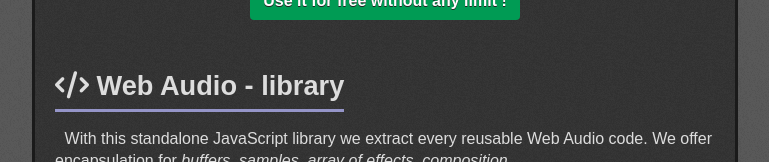
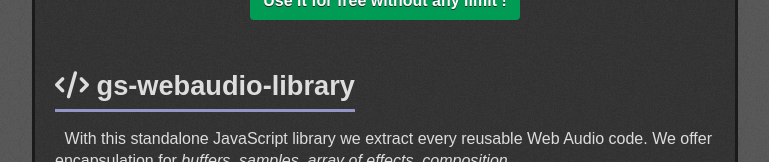
Before and after one commit to amilajack/gridsound.github.io, a plain HTML site: page index.html in a window 1280 px wide. Shown: the part 626-788 px from the top of the page, without its empty margins (255-1024 px from the left). Drawn offline with Linux system fonts and the light colour scheme.

Commit message:
"webaudio-library" -> "gs-webaudio-library"

```diff
--- a/index.html
+++ b/index.html
@@ -45,13 +45,13 @@
 		</section>
 
 		<section id="lib">
-			<h2><i class="fa fa-code"></i> Web Audio - library</h2>
+			<h2><i class="fa fa-code"></i> gs-webaudio-library</h2>
 			<p>
 				With this standalone JavaScript library we extract every reusable Web Audio code.
 				We offer encapsulation for <i>buffers, samples, array of effects, composition</i>.
 			</p>
 			<div class="btn-wrapper">
-				<a class="btn" href="https://github.com/GridSound/webaudio-library">See it on GitHub&nbsp;!</a>
+				<a class="btn" href="https://github.com/GridSound/gs-webaudio-library">See it on GitHub&nbsp;!</a>
 			</div>
 		</section>
 	</div>
```
